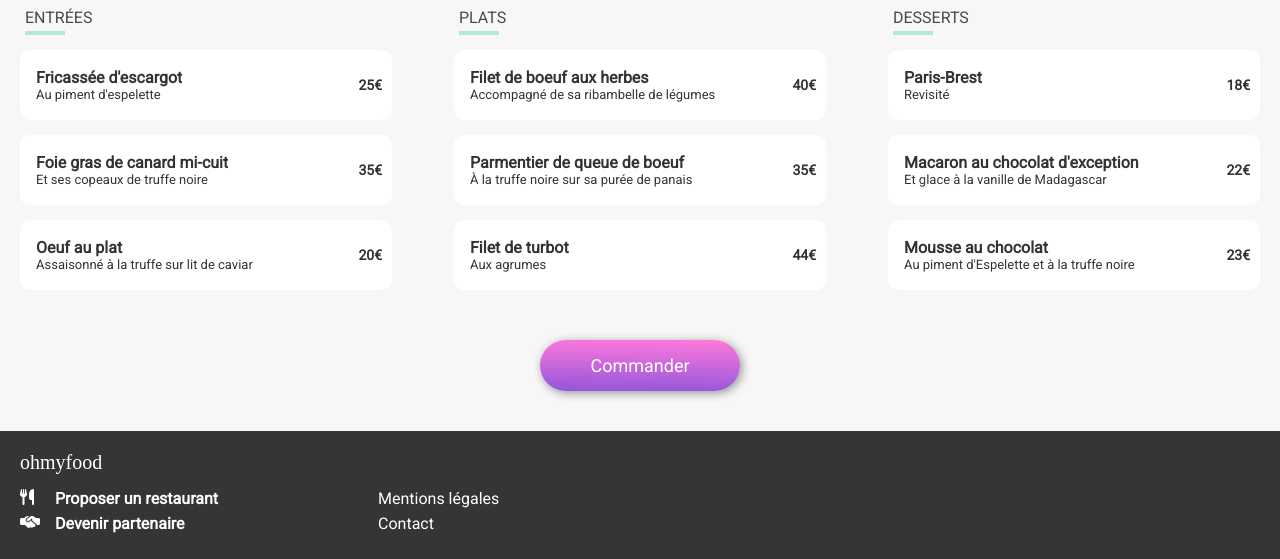
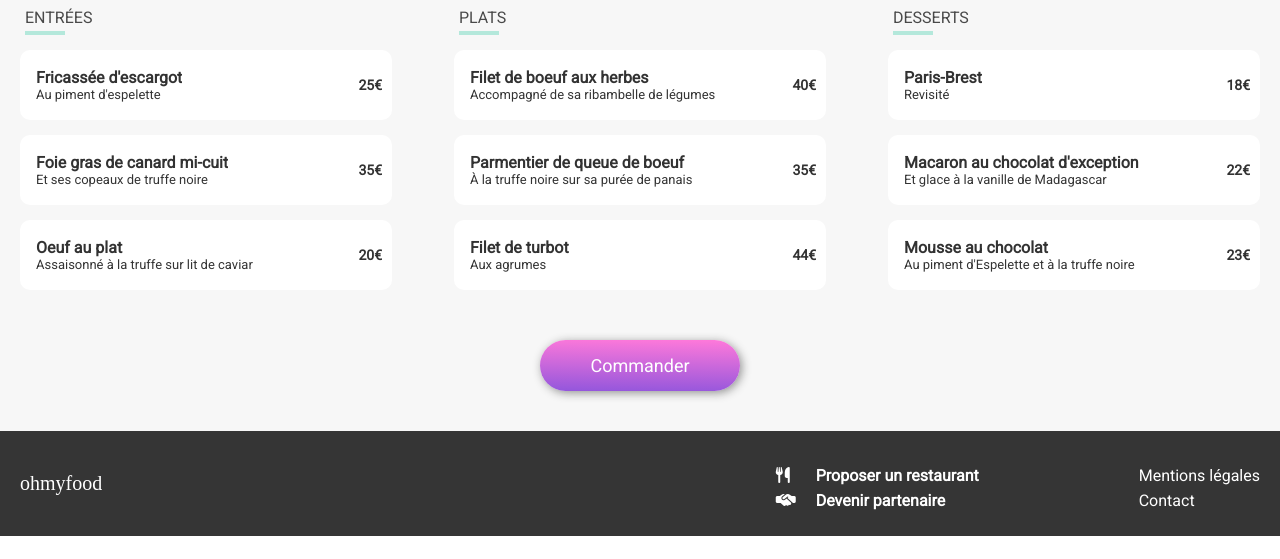
Before and after one commit to ValentinLecaille/Ohmyfood-p3, a website: page pages/menu_1.html in a window 1280 px wide. Shown: the part 576-1135 px from the top of the page. After the commit the page ends 1112 px from the top, so only its background shows below. Drawn offline with Linux system fonts and the light colour scheme; a web font is replaced by a local one.

Commit message:
modifications après passage validateur w3c html & css

```diff
--- a/pages/menu_1.html
+++ b/pages/menu_1.html
@@ -21,9 +21,9 @@
     </header>
     <main class="wrap">
 
-        <section class="restaurant_illustration">
-            <img src="../images/restaurants/jay-wennington-N_Y88TWmGwA-unsplash.jpg">
-        </section>
+        <div class="restaurant_illustration">
+            <img src="../images/restaurants/jay-wennington-N_Y88TWmGwA-unsplash.jpg" alt="restaurant la palette du goût">
+        </div>
 
         <section class="menu">
 
@@ -35,7 +35,7 @@
                 </div>
             </div>
 
-            <section class="menu__global">
+            <div class="menu__global">
 
 <!-- MENU DES ENTREES -->
                 <div class="submenu">
@@ -179,7 +179,7 @@
                     </div>
                 </div>
 
-            </section>
+            </div>
 
             <a href="#"><div class="btn__order">Commander</div></a>
         </section>
@@ -187,16 +187,16 @@
     </main>
     <footer>
         <h5>ohmyfood</h5>
-        <ul class="column-footer">
-            <div>
-                <a href="#"><li class="link__imaged"><i class="fa-solid fa-utensils"></i><b>Proposer un restaurant</b></li></a>
-                <a href="#"><li class="link__imaged"><i class="fa-solid fa-handshake-simple"></i><b>Devenir partenaire</b></li></a>
-            </div>
-            <div>
-                <a href="#"><li>Mentions légales</li></a>
-                <a href="#"><li>Contact</li></a>
-            </div>
-        </ul>
+        <div class="column-footer">
+            <ul>
+                <li class="link__imaged"><a href="#"><i class="fa-solid fa-utensils"></i><b>Proposer un restaurant</b></a></li>
+                <li class="link__imaged"><a href="#"><i class="fa-solid fa-handshake-simple"></i><b>Devenir partenaire</b></a></li>
+            </ul>
+            <ul>
+                <li><a href="#">Mentions légales</a></li>
+                <li><a href="mailto:contact@ohmyfood.com">Contact</a></li>
+            </ul>
+        </div>
     </footer>
 </body>
 </html>
--- a/sass/layout/footer.scss
+++ b/sass/layout/footer.scss
@@ -3,6 +3,7 @@ footer{
     @extend .bloc_top;
     padding: 0 20px 20px 20px;
     color: white;
+    min-width: 300px;
     li{
         margin-bottom: 6px;
     }
@@ -18,6 +19,10 @@ footer{
             color: white;
         }
     }
+    b{
+        padding-left: 20px;
+    }
+
 }
 
 .link__imaged{
@@ -29,15 +34,25 @@ footer{
 }
 
 @media (min-width: 992px){
-    .footer__content {
+    footer {
         display: flex;
         justify-content: space-between;
         align-items: center;
         max-width: 1400px;
-        @include centered
+        @include centered;
+        padding-left: 0px;
+        padding-right: 0px;
     }
     .column-footer {
         display: flex;
         gap: 160px;
+        max-width: 1400px;
+        margin-right: 20px;
+    }
+    h5 {
+        padding-left: 20px;
+    }
+    b{
+        padding-left: 20px;
     }
 }
--- a/sass/layout/intro.scss
+++ b/sass/layout/intro.scss
@@ -24,6 +24,7 @@
     font-family: 'roboto';
     color: white;
     font-size: 18px;
+    cursor: pointer;
     padding: 15px 20px 15px 20px;
     border-radius: 100px;
     background-image: linear-gradient(1deg, $color-primary, $color-secondary);
--- a/sass/layout/localisation.scss
+++ b/sass/layout/localisation.scss
@@ -1,4 +1,4 @@
-.bar__loca--zone {
+.bar__loca-zone {
     background-color: $background2;
     display: flex;
     align-items: center;
```
Also changed, not shown: pages/menu_2.html (+15 -15 lines), pages/menu_3.html (+15 -15 lines), pages/menu_4.html (+15 -15 lines), style.css, 1 other file.
